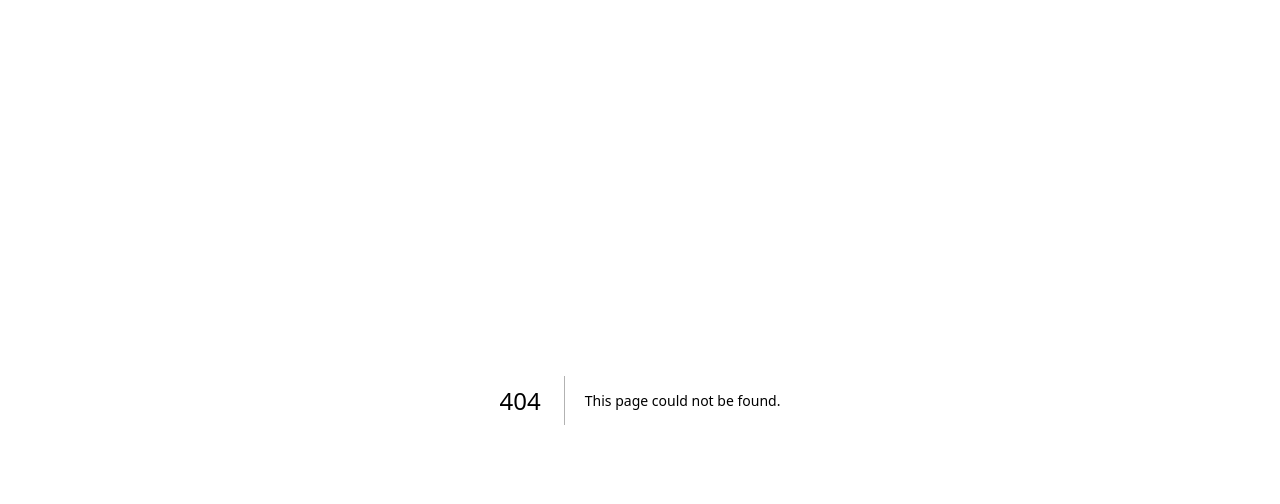
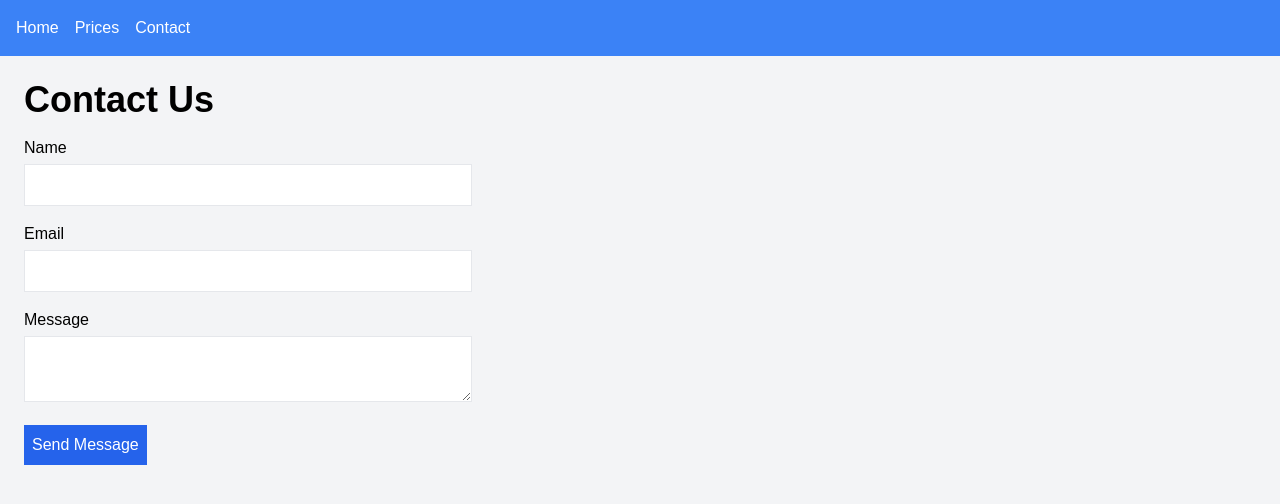
Before and after one commit to devillers/flores, a Next.js app: page /contact in a window 1280 px wide. Before the commit this address had no page. Shown: the top 504 px of the page. Built offline with nearby package versions, Linux system fonts and the light colour scheme.

Commit message:
Initial commit of Next.js 14 app with Tailwind CSS and Nodemailer

```diff
--- /dev/null
+++ b/app/api/contact/route.js
@@ -0,0 +1,46 @@
+import nodemailer from 'nodemailer';
+
+export async function POST(req) {
+  const { name, email, message } = await req.json();
+
+  if (!name || !email || !message) {
+    return new Response(
+      JSON.stringify({ success: false, message: 'All fields are required' }),
+      {
+        status: 400,
+      }
+    );
+  }
+
+  try {
+    const transporter = nodemailer.createTransport({
+      service: 'gmail',
+      auth: {
+        user: process.env.EMAIL_USER,
+        pass: process.env.EMAIL_PASS,
+      },
+    });
+
+    await transporter.sendMail({
+      from: process.env.EMAIL_USER,
+      to: process.env.EMAIL_USER,
+      subject: `New Message from ${name}`,
+      html: `
+        <p><strong>Name:</strong> ${name}</p>
+        <p><strong>Email:</strong> ${email}</p>
+        <p><strong>Message:</strong></p>
+        <p>${message}</p>
+      `,
+    });
+
+    return new Response(JSON.stringify({ success: true }), { status: 200 });
+  } catch (error) {
+    console.error('Error sending email:', error);
+    return new Response(
+      JSON.stringify({ success: false, message: 'Error sending email' }),
+      {
+        status: 500,
+      }
+    );
+  }
+}
--- /dev/null
+++ b/app/contact/page.js
@@ -0,0 +1,89 @@
+'use client';
+
+import { useState } from 'react';
+
+export default function ContactPage() {
+  const [formData, setFormData] = useState({
+    name: '',
+    email: '',
+    message: '',
+  });
+
+  const [status, setStatus] = useState('');
+
+  const handleChange = (e) => {
+    setFormData({ ...formData, [e.target.name]: e.target.value });
+  };
+
+  const handleSubmit = async (e) => {
+    e.preventDefault();
+    setStatus('Sending...');
+
+    try {
+      const res = await fetch('/api/contact', {
+        method: 'POST',
+        headers: {
+          'Content-Type': 'application/json',
+        },
+        body: JSON.stringify(formData),
+      });
+
+      if (res.status === 200) {
+        setStatus('Message Sent Successfully!');
+        setFormData({
+          name: '',
+          email: '',
+          message: '',
+        });
+      } else {
+        setStatus('Failed to Send Message');
+      }
+    } catch (error) {
+      setStatus('Failed to Send Message');
+    }
+  };
+
+  return (
+    <div>
+      <h1 className="text-4xl font-bold mb-4">Contact Us</h1>
+      <form onSubmit={handleSubmit} className="space-y-4 max-w-md">
+        <div>
+          <label className="block mb-1">Name</label>
+          <input
+            type="text"
+            name="name"
+            value={formData.name}
+            onChange={handleChange}
+            className="w-full p-2 border"
+            required
+          />
+        </div>
+        <div>
+          <label className="block mb-1">Email</label>
+          <input
+            type="email"
+            name="email"
+            value={formData.email}
+            onChange={handleChange}
+            className="w-full p-2 border"
+            required
+          />
+        </div>
+        <div>
+          <label className="block mb-1">Message</label>
+          <textarea
+            name="message"
+            value={formData.message}
+            onChange={handleChange}
+            className="w-full p-2 border"
+            required
+          />
+        </div>
+        <button type="submit" className="bg-blue-600 text-white p-2">
+          Send Message
+        </button>
+      </form>
+      {status && <p className="mt-4">{status}</p>}
+    </div>
+  );
+}
--- a/app/layout.js
+++ b/app/layout.js
@@ -1,29 +1,45 @@
-import localFont from "next/font/local";
-import "./globals.css";
+import localFont from 'next/font/local';
+import './globals.css';
 
 const geistSans = localFont({
-  src: "./fonts/GeistVF.woff",
-  variable: "--font-geist-sans",
-  weight: "100 900",
+  src: './fonts/GeistVF.woff',
+  variable: '--font-geist-sans',
+  weight: '100 900',
 });
 const geistMono = localFont({
-  src: "./fonts/GeistMonoVF.woff",
-  variable: "--font-geist-mono",
-  weight: "100 900",
+  src: './fonts/GeistMonoVF.woff',
+  variable: '--font-geist-mono',
+  weight: '100 900',
 });
 
 export const metadata = {
-  title: "Create Next App",
-  description: "Generated by create next app",
+  title: 'Create Next App',
+  description: 'Generated by create next app',
 };
 
 export default function RootLayout({ children }) {
   return (
     <html lang="en">
-      <body
-        className={`${geistSans.variable} ${geistMono.variable} antialiased`}
-      >
-        {children}
+      <head>
+        <title>Next.js 14 App</title>
+      </head>
+      <body className="bg-gray-100 text-black">
+        <header className="p-4 bg-blue-500 text-white">
+          <nav>
+            <ul className="container mx-auto flex space-x-4">
+              <li>
+                <a href="/">Home</a>
+              </li>
+              <li>
+                <a href="/prices">Prices</a>
+              </li>
+              <li>
+                <a href="/contact">Contact</a>
+              </li>
+            </ul>
+          </nav>
+        </header>
+        <main className="container mx-auto p-6">{children}</main>
       </body>
     </html>
   );
--- a/app/page.js
+++ b/app/page.js
@@ -1,101 +1,10 @@
-import Image from "next/image";
 
-export default function Home() {
+
+export default function HomePage() {
   return (
-    <div className="grid grid-rows-[20px_1fr_20px] items-center justify-items-center min-h-screen p-8 pb-20 gap-16 sm:p-20 font-[family-name:var(--font-geist-sans)]">
-      <main className="flex flex-col gap-8 row-start-2 items-center sm:items-start">
-        <Image
-          className="dark:invert"
-          src="https://nextjs.org/icons/next.svg"
-          alt="Next.js logo"
-          width={180}
-          height={38}
-          priority
-        />
-        <ol className="list-inside list-decimal text-sm text-center sm:text-left font-[family-name:var(--font-geist-mono)]">
-          <li className="mb-2">
-            Get started by editing{" "}
-            <code className="bg-black/[.05] dark:bg-white/[.06] px-1 py-0.5 rounded font-semibold">
-              app/page.js
-            </code>
-            .
-          </li>
-          <li>Save and see your changes instantly.</li>
-        </ol>
-
-        <div className="flex gap-4 items-center flex-col sm:flex-row">
-          <a
-            className="rounded-full border border-solid border-transparent transition-colors flex items-center justify-center bg-foreground text-background gap-2 hover:bg-[#383838] dark:hover:bg-[#ccc] text-sm sm:text-base h-10 sm:h-12 px-4 sm:px-5"
-            href="https://vercel.com/new?utm_source=create-next-app&utm_medium=appdir-template-tw&utm_campaign=create-next-app"
-            target="_blank"
-            rel="noopener noreferrer"
-          >
-            <Image
-              className="dark:invert"
-              src="https://nextjs.org/icons/vercel.svg"
-              alt="Vercel logomark"
-              width={20}
-              height={20}
-            />
-            Deploy now
-          </a>
-          <a
-            className="rounded-full border border-solid border-black/[.08] dark:border-white/[.145] transition-colors flex items-center justify-center hover:bg-[#f2f2f2] dark:hover:bg-[#1a1a1a] hover:border-transparent text-sm sm:text-base h-10 sm:h-12 px-4 sm:px-5 sm:min-w-44"
-            href="https://nextjs.org/docs?utm_source=create-next-app&utm_medium=appdir-template-tw&utm_campaign=create-next-app"
-            target="_blank"
-            rel="noopener noreferrer"
-          >
-            Read our docs
-          </a>
-        </div>
-      </main>
-      <footer className="row-start-3 flex gap-6 flex-wrap items-center justify-center">
-        <a
-          className="flex items-center gap-2 hover:underline hover:underline-offset-4"
-          href="https://nextjs.org/learn?utm_source=create-next-app&utm_medium=appdir-template-tw&utm_campaign=create-next-app"
-          target="_blank"
-          rel="noopener noreferrer"
-        >
-          <Image
-            aria-hidden
-            src="https://nextjs.org/icons/file.svg"
-            alt="File icon"
-            width={16}
-            height={16}
-          />
-          Learn
-        </a>
-        <a
-          className="flex items-center gap-2 hover:underline hover:underline-offset-4"
-          href="https://vercel.com/templates?framework=next.js&utm_source=create-next-app&utm_medium=appdir-template-tw&utm_campaign=create-next-app"
-          target="_blank"
-          rel="noopener noreferrer"
-        >
-          <Image
-            aria-hidden
-            src="https://nextjs.org/icons/window.svg"
-            alt="Window icon"
-            width={16}
-            height={16}
-          />
-          Examples
-        </a>
-        <a
-          className="flex items-center gap-2 hover:underline hover:underline-offset-4"
-          href="https://nextjs.org?utm_source=create-next-app&utm_medium=appdir-template-tw&utm_campaign=create-next-app"
-          target="_blank"
-          rel="noopener noreferrer"
-        >
-          <Image
-            aria-hidden
-            src="https://nextjs.org/icons/globe.svg"
-            alt="Globe icon"
-            width={16}
-            height={16}
-          />
-          Go to nextjs.org →
-        </a>
-      </footer>
+    <div>
+      <h1 className="text-4xl font-bold mb-4">Welcome to Our Website!</h1>
+      <p>This is the home page.</p>
     </div>
-  );
+  )
 }
--- /dev/null
+++ b/app/prices/page.js
@@ -0,0 +1,12 @@
+export default function PricesPage() {
+  return (
+    <div>
+      <h1 className="text-4xl font-bold mb-4">Our Prices</h1>
+      <ul className="list-disc ml-5">
+        <li>Basic Plan: $50/month</li>
+        <li>Standard Plan: $100/month</li>
+        <li>Premium Plan: $200/month</li>
+      </ul>
+    </div>
+  );
+}
```
Also changed, not shown: package.json (+5 -3 lines), 1 other file (tests, documents, lock files or other folders).
